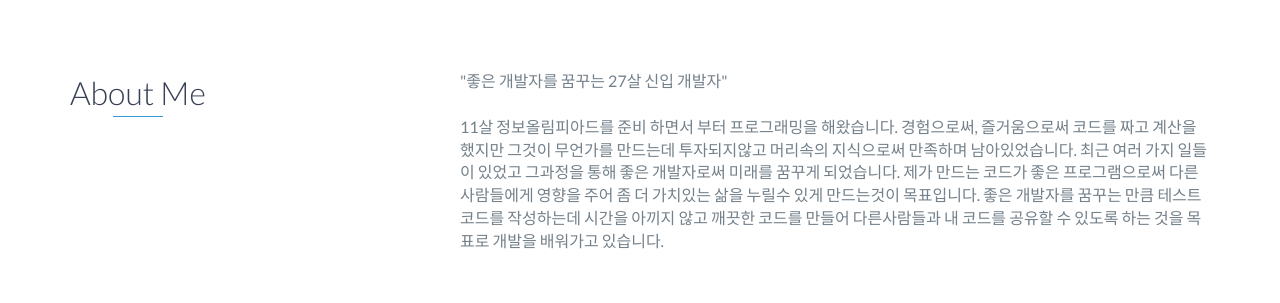
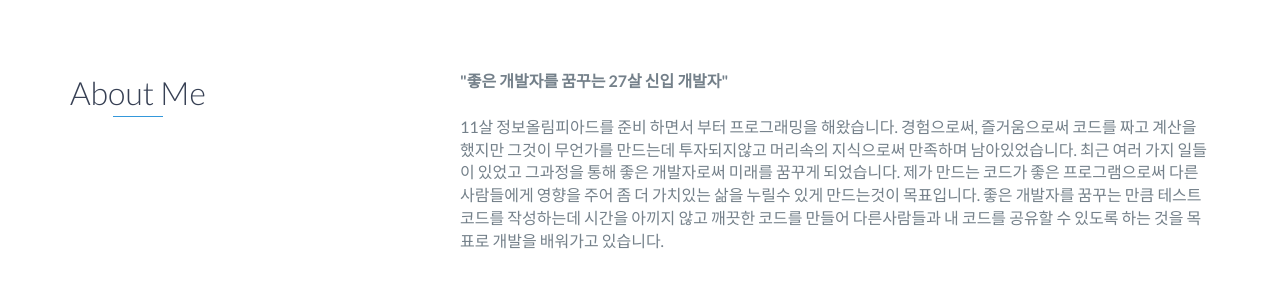
Before and after one commit to Lixmna/Lixmna.github.io, a website: page index.html in a window 1280 px wide. Shown: the part 805-1108 px from the top of the page. Drawn offline with nearby package versions, Linux system fonts and the light colour scheme.

```diff
--- a/index.html
+++ b/index.html
@@ -72,7 +72,7 @@
                 </div>
                 <div class="col-md-8">
                     <p>
-                        "좋은 개발자를 꿈꾸는 27살 신입 개발자"<br><br>
+                        <strong>"좋은 개발자를 꿈꾸는 27살 신입 개발자"</strong> <br><br>
                         11살 정보올림피아드를 준비 하면서 부터 프로그래밍을 해왔습니다. 경험으로써, 즐거움으로써 코드를 짜고 계산을 했지만 그것이 무언가를 만드는데 투자되지않고
                         머리속의 지식으로써 만족하며 남아있었습니다. 최근 여러 가지 일들이 있었고 그과정을 통해 좋은 개발자로써 미래를 꿈꾸게 되었습니다.
                         제가 만드는 코드가 좋은 프로그램으로써 다른 사람들에게 영향을 주어 좀 더 가치있는 삶을 누릴수 있게 만드는것이 목표입니다.
```
